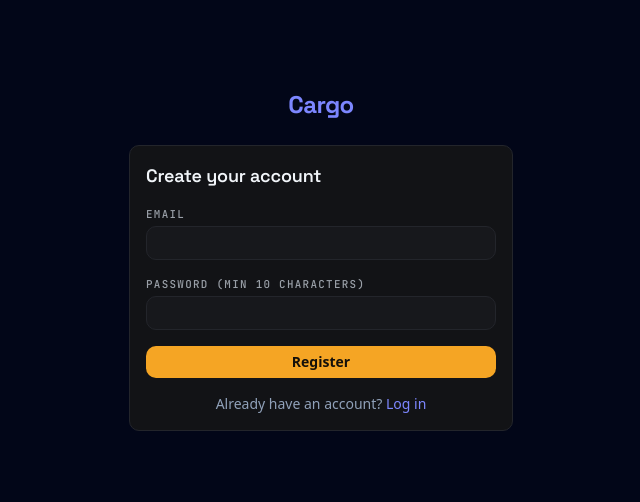
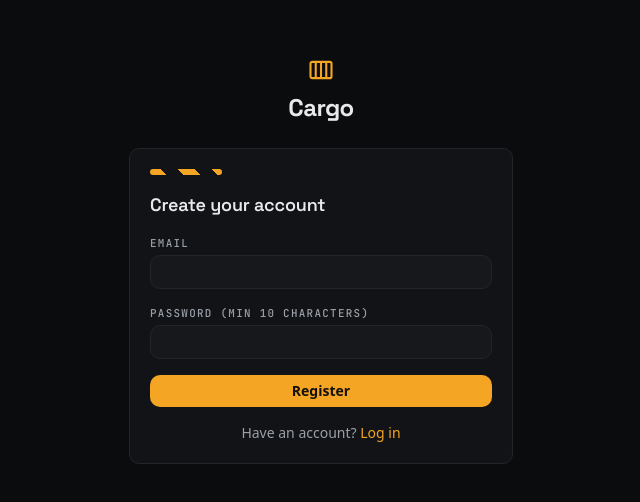
Before and after one commit to bograh/cargo, a React (Vite) app in the folder web/: page /register in a window 1280 px wide. Shown: the part 140-642 px from the top of the page, without its empty margins (319-959 px from the left). Built offline with nearby package versions, Linux system fonts and the light colour scheme; no server answers.

Commit message:
style(web): freight auth pages

```diff
--- /dev/null
+++ b/web/src/components/AuthShell.tsx
@@ -0,0 +1,20 @@
+import type { ReactNode } from "react";
+import { ContainerMark } from "./layout/ContainerMark";
+
+export function AuthShell({ title, children }: { title: string; children: ReactNode }) {
+  return (
+    <main className="corrugated glow-top flex min-h-screen items-center justify-center bg-bg px-4 text-text">
+      <div className="w-full max-w-sm">
+        <div className="mb-6 flex flex-col items-center gap-2">
+          <ContainerMark size={28} />
+          <h1 className="font-display text-2xl font-bold tracking-tight">Cargo</h1>
+        </div>
+        <div className="rounded-lg border border-border bg-surface p-5">
+          <div className="hazard mb-4 h-1.5 w-[72px] rounded-sm" />
+          <h2 className="mb-4 font-display text-lg font-semibold">{title}</h2>
+          {children}
+        </div>
+      </div>
+    </main>
+  );
+}
--- a/web/src/pages/Login.tsx
+++ b/web/src/pages/Login.tsx
@@ -3,21 +3,10 @@ import { Link, useNavigate, useSearchParams } from "react-router-dom";
 import { useQuery } from "@tanstack/react-query";
 import { api } from "../lib/api";
 import { useAuth } from "../auth";
-import { Button, Card, FieldError, Input, Label } from "../components/ui";
+import { AuthShell } from "../components/AuthShell";
+import { Button, FieldError, Input, Label } from "../components/ui";
 
-export function AuthShell({ title, children }: { title: string; children: React.ReactNode }) {
-  return (
-    <main className="min-h-screen bg-slate-950 text-slate-100 flex items-center justify-center px-4">
-      <div className="w-full max-w-sm">
-        <h1 className="mb-6 text-center text-2xl font-bold tracking-tight text-indigo-400">Cargo</h1>
-        <Card>
-          <h2 className="mb-4 text-lg font-semibold">{title}</h2>
-          {children}
-        </Card>
-      </div>
-    </main>
-  );
-}
+export { AuthShell } from "../components/AuthShell";
 
 export default function Login() {
   const { login } = useAuth();
@@ -50,7 +39,7 @@ export default function Login() {
   return (
     <AuthShell title="Log in">
       {ssoError && (
-        <p className="mb-4 rounded-md border border-red-800 bg-red-950 px-3 py-2 text-sm text-red-300">
+        <p className="mb-4 rounded-lg border border-danger/40 bg-danger-tint px-3 py-2 text-sm text-danger">
           SSO sign-in failed. Try again or use your password.
         </p>
       )}
@@ -61,13 +50,7 @@ export default function Login() {
         </div>
         <div>
           <Label htmlFor="password">Password</Label>
-          <Input
-            id="password"
-            type="password"
-            value={password}
-            onChange={(e) => setPassword(e.target.value)}
-            required
-          />
+          <Input id="password" type="password" value={password} onChange={(e) => setPassword(e.target.value)} required />
           <FieldError message={error} />
         </div>
         <Button type="submit" className="w-full" disabled={busy}>
@@ -76,14 +59,14 @@ export default function Login() {
         {providers?.oidc && (
           <a
             href="/api/v1/auth/oidc/start"
-            className="block w-full rounded-md border border-slate-700 bg-slate-800 px-3 py-1.5 text-center text-sm font-medium text-slate-200 hover:bg-slate-700"
+            className="block w-full rounded-lg border border-border bg-raised px-3 py-1.5 text-center text-sm font-medium text-text transition-colors duration-150 hover:border-amber-dim"
           >
             Sign in with SSO
           </a>
         )}
-        <p className="text-center text-sm text-slate-400">
+        <p className="text-center text-sm text-muted">
           No account?{" "}
-          <Link to="/register" className="text-indigo-400 hover:underline">
+          <Link to="/register" className="text-amber hover:underline">
             Register
           </Link>
         </p>
--- a/web/src/pages/Register.tsx
+++ b/web/src/pages/Register.tsx
@@ -1,8 +1,8 @@
 import { useState, type FormEvent } from "react";
 import { Link, useNavigate } from "react-router-dom";
 import { useAuth } from "../auth";
+import { AuthShell } from "../components/AuthShell";
 import { Button, FieldError, Input, Label } from "../components/ui";
-import { AuthShell } from "./Login";
 
 export default function Register() {
   const { register } = useAuth();
@@ -39,21 +39,15 @@ export default function Register() {
         </div>
         <div>
           <Label htmlFor="password">Password (min 10 characters)</Label>
-          <Input
-            id="password"
-            type="password"
-            value={password}
-            onChange={(e) => setPassword(e.target.value)}
-            required
-          />
+          <Input id="password" type="password" value={password} onChange={(e) => setPassword(e.target.value)} required />
           <FieldError message={error} />
         </div>
         <Button type="submit" className="w-full" disabled={busy}>
           Register
         </Button>
-        <p className="text-center text-sm text-slate-400">
-          Already have an account?{" "}
-          <Link to="/login" className="text-indigo-400 hover:underline">
+        <p className="text-center text-sm text-muted">
+          Have an account?{" "}
+          <Link to="/login" className="text-amber hover:underline">
             Log in
           </Link>
         </p>
```
